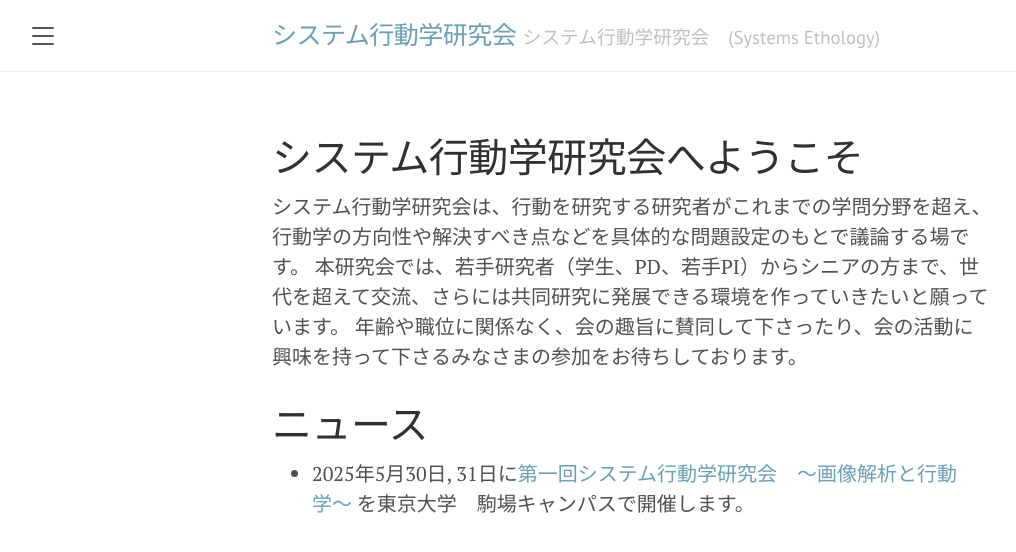
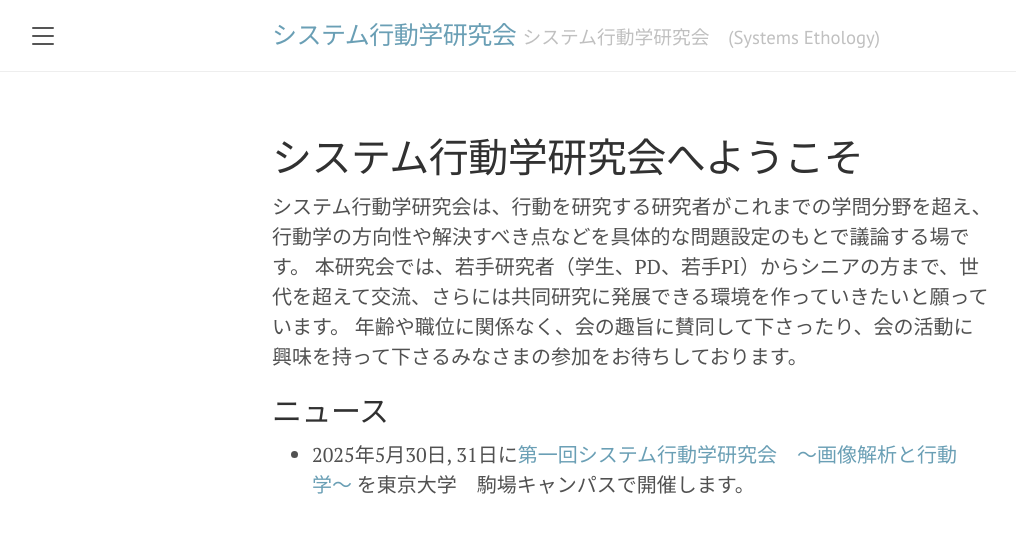
Before and after one commit to SystemsEthology/website, a Jekyll site: the page built from home.md, in a window 1280 px wide. Shown: the top 552 px of the page, without its empty margins (8-1024 px from the left). Built offline with Jekyll 4.4.1, drawn with Linux system fonts in a browser that asks for light colours.

```diff
--- a/home.md
+++ b/home.md
@@ -8,5 +8,5 @@ title: ホーム
 本研究会では、若手研究者（学生、PD、若手PI）からシニアの方まで、世代を超えて交流、さらには共同研究に発展できる環境を作っていきたいと願っています。
 年齢や職位に関係なく、会の趣旨に賛同して下さったり、会の活動に興味を持って下さるみなさまの参加をお待ちしております。
 
-# ニュース
+## ニュース
 - 2025年5月30日, 31日に[第一回システム行動学研究会　〜画像解析と行動学〜](/event/conference01.md)  を東京大学　駒場キャンパスで開催します。
```
